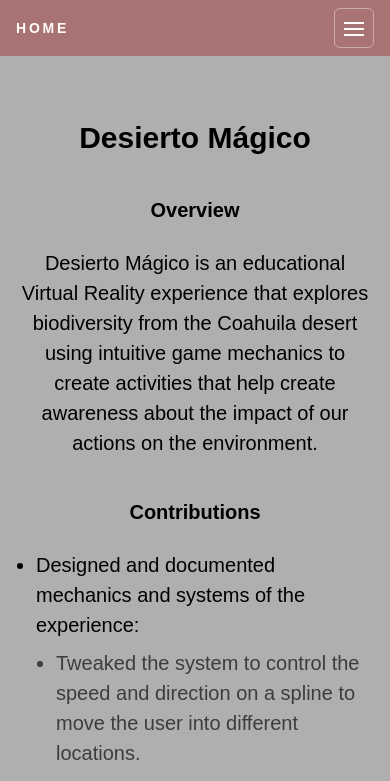
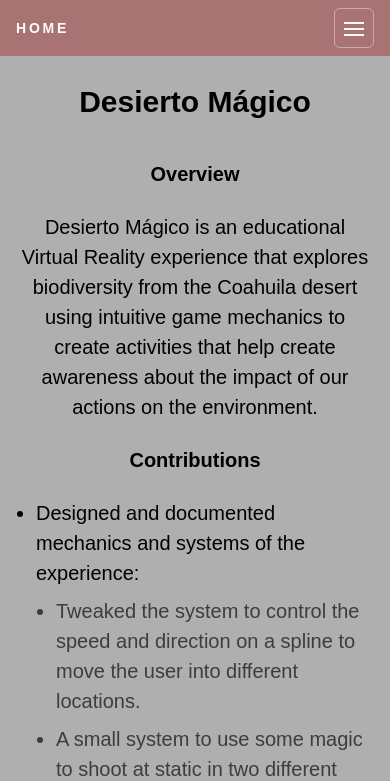
Before and after one commit to Leomf99/game-design-portfolio, a Next.js app: page /projects/desierto-magico in a window 390 px wide. Shown: the top 781 px of the page. Built offline with nearby package versions, Linux system fonts and the light colour scheme.

Commit message:
Height fix

```diff
--- a/app/projects/[slug]/page.tsx
+++ b/app/projects/[slug]/page.tsx
@@ -23,7 +23,7 @@ export default async function ProjectSlugPage({ params }: PageProps) {
         showSkills={false}
         showExperience={false}
       />
-      <h1 className="mt-10 text-center text-3xl font-bold md:text-4xl">
+      <h1 className="mt-1 md:mt-6 text-center text-3xl font-bold md:text-4xl">
         {project.title}
       </h1>
       <h2 className="mt-10 mb-6 text-center text-xl font-semibold md:text-[26px]">
@@ -31,7 +31,7 @@ export default async function ProjectSlugPage({ params }: PageProps) {
       </h2>
       <div className="mb-6 text-center">{project.overview}</div>
       {project.video && (
-        <div className="mb-6 flex h-90 w-full justify-center">
+        <div className="mb-6 flex h-55 md:h-90 w-full justify-center">
           <video
             className="w-full rounded-md"
             src={project.video}
@@ -42,7 +42,7 @@ export default async function ProjectSlugPage({ params }: PageProps) {
           />
         </div>
       )}
-      <div className="mt-10 mb-6 text-center text-xl font-semibold md:text-[26px]">
+      <div className="md-5 md:mt-10 mb-6 text-center text-xl font-semibold md:text-[26px]">
         Contributions
       </div>
       <ul className="mt-2 list-disc space-y-4 pl-5">
```
